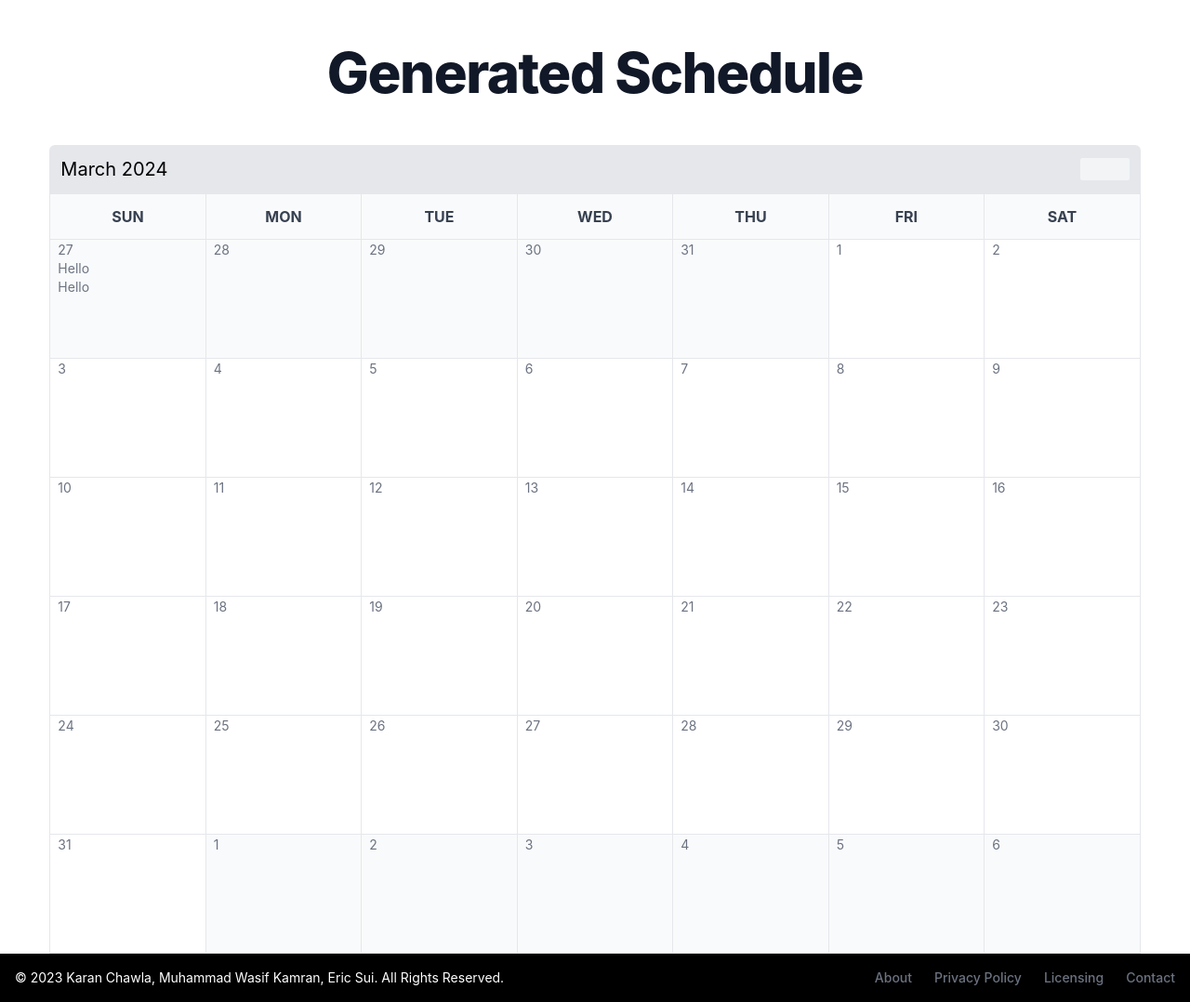
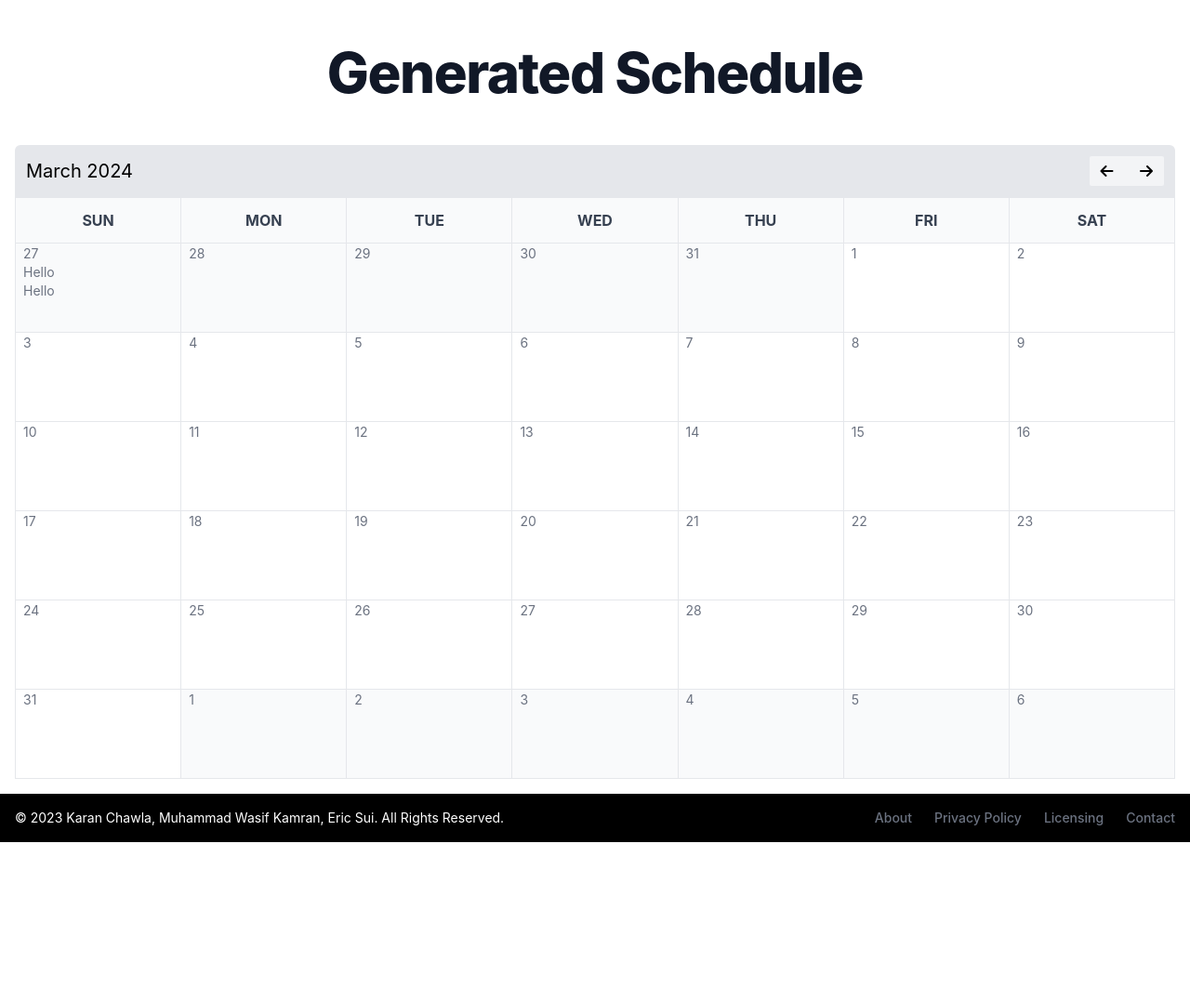
Before and after one commit to muwasifk/supervision, a Django app: page /calendar/ in a window 1280 px wide. Shown: the part 65-1143 px from the top of the page at 93% size. After the commit the page ends 971 px from the top, so only its background shows below. Run offline with Django 5.2, Linux system fonts and the light colour scheme; style sheets or scripts are compiled from the project's sources; some libraries are stand-ins or nearby versions; some web fonts are replaced.

Commit message:
Update calendar.html

```diff
--- a/templates/calendar.html
+++ b/templates/calendar.html
@@ -1,16 +1,16 @@
 {% extends "_base.html" %} {% block content %}
-
+<link rel="stylesheet" href="https://cdnjs.cloudflare.com/ajax/libs/font-awesome/6.5.1/css/all.min.css" integrity="sha512-DTOQO9RWCH3ppGqcWaEA1BIZOC6xxalwEsw9c2QQeAIftl+Vegovlnee1c9QX4TctnWMn13TZye+giMm8e2LwA==" crossorigin="anonymous" referrerpolicy="no-referrer" />
 <h1 class="my-12 text-center font-extrabold leading-none tracking-tight text-gray-900 sm:text-4xl md:text-5xl lg:text-6xl dark:text-white">Generated Schedule</h1>
 
-<section class="flex flex-col items-center">
-  <div class="flex w-11/12 items-center justify-between rounded-t-md bg-gray-200 p-3">
+<section class="flex flex-col items-center mx-4 my-4">
+  <div class="flex w-full items-center justify-between rounded-t-md bg-gray-200 p-3">
     <div class="text-xl">March 2024</div>
     <div class="rounded-sm bg-gray-100">
       <button class="px-3 py-1 hover:bg-gray-200"><i class="fa-solid fa-arrow-left"></i></button>
       <button class="px-3 py-1 hover:bg-gray-200"><i class="fa-solid fa-arrow-right"></i></button>
     </div>
   </div>
-  <table class="w-11/12 table-fixed text-sm text-gray-500">
+  <table class="w-full table-fixed text-sm text-gray-500">
     <thead class="bg-gray-50 text-base uppercase text-gray-700">
       <tr>
         <th scope="col" class="border py-3">Sun</th>
@@ -24,62 +24,62 @@
     </thead>
     <tbody>
       <tr class="text-left align-top">
-        <td class="h-32 border bg-gray-50 px-2">
+        <td class="h-24 border bg-gray-50 px-2">
           27
           <div>Hello</div>
           <div>Hello</div>
         </td>
-        <td class="h-32 border bg-gray-50 px-2">28</td>
-        <td class="h-32 border bg-gray-50 px-2">29</td>
-        <td class="h-32 border bg-gray-50 px-2">30</td>
-        <td class="h-32 border bg-gray-50 px-2">31</td>
-        <td class="h-32 border px-2">1</td>
-        <td class="h-32 border px-2">2</td>
+        <td class="h-24 border bg-gray-50 px-2">28</td>
+        <td class="h-24 border bg-gray-50 px-2">29</td>
+        <td class="h-24 border bg-gray-50 px-2">30</td>
+        <td class="h-24 border bg-gray-50 px-2">31</td>
+        <td class="h-24 border px-2">1</td>
+        <td class="h-24 border px-2">2</td>
       </tr>
       <tr class="text-left align-top">
-        <td class="h-32 border px-2">3</td>
-        <td class="h-32 border px-2">4</td>
-        <td class="h-32 border px-2">5</td>
-        <td class="h-32 border px-2">6</td>
-        <td class="h-32 border px-2">7</td>
-        <td class="h-32 border px-2">8</td>
-        <td class="h-32 border px-2">9</td>
+        <td class="h-24 border px-2">3</td>
+        <td class="h-24 border px-2">4</td>
+        <td class="h-24 border px-2">5</td>
+        <td class="h-24 border px-2">6</td>
+        <td class="h-24 border px-2">7</td>
+        <td class="h-24 border px-2">8</td>
+        <td class="h-24 border px-2">9</td>
       </tr>
       <tr class="text-left align-top">
-        <td class="h-32 border px-2">10</td>
-        <td class="h-32 border px-2">11</td>
-        <td class="h-32 border px-2">12</td>
-        <td class="h-32 border px-2">13</td>
-        <td class="h-32 border px-2">14</td>
-        <td class="h-32 border px-2">15</td>
-        <td class="h-32 border px-2">16</td>
+        <td class="h-24 border px-2">10</td>
+        <td class="h-24 border px-2">11</td>
+        <td class="h-24 border px-2">12</td>
+        <td class="h-24 border px-2">13</td>
+        <td class="h-24 border px-2">14</td>
+        <td class="h-24 border px-2">15</td>
+        <td class="h-24 border px-2">16</td>
       </tr>
       <tr class="text-left align-top">
-        <td class="h-32 border px-2">17</td>
-        <td class="h-32 border px-2">18</td>
-        <td class="h-32 border px-2">19</td>
-        <td class="h-32 border px-2">20</td>
-        <td class="h-32 border px-2">21</td>
-        <td class="h-32 border px-2">22</td>
-        <td class="h-32 border px-2">23</td>
+        <td class="h-24 border px-2">17</td>
+        <td class="h-24 border px-2">18</td>
+        <td class="h-24 border px-2">19</td>
+        <td class="h-24 border px-2">20</td>
+        <td class="h-24 border px-2">21</td>
+        <td class="h-24 border px-2">22</td>
+        <td class="h-24 border px-2">23</td>
       </tr>
       <tr class="text-left align-top">
-        <td class="h-32 border px-2">24</td>
-        <td class="h-32 border px-2">25</td>
-        <td class="h-32 border px-2">26</td>
-        <td class="h-32 border px-2">27</td>
-        <td class="h-32 border px-2">28</td>
-        <td class="h-32 border px-2">29</td>
-        <td class="h-32 border px-2">30</td>
+        <td class="h-24 border px-2">24</td>
+        <td class="h-24 border px-2">25</td>
+        <td class="h-24 border px-2">26</td>
+        <td class="h-24 border px-2">27</td>
+        <td class="h-24 border px-2">28</td>
+        <td class="h-24 border px-2">29</td>
+        <td class="h-24 border px-2">30</td>
       </tr>
       <tr class="text-left align-top">
-        <td class="h-32 border px-2">31</td>
-        <td class="h-32 border bg-gray-50 px-2">1</td>
-        <td class="h-32 border bg-gray-50 px-2">2</td>
-        <td class="h-32 border bg-gray-50 px-2">3</td>
-        <td class="h-32 border bg-gray-50 px-2">4</td>
-        <td class="h-32 border bg-gray-50 px-2">5</td>
-        <td class="h-32 border bg-gray-50 px-2">6</td>
+        <td class="h-24 border px-2">31</td>
+        <td class="h-24 border bg-gray-50 px-2">1</td>
+        <td class="h-24 border bg-gray-50 px-2">2</td>
+        <td class="h-24 border bg-gray-50 px-2">3</td>
+        <td class="h-24 border bg-gray-50 px-2">4</td>
+        <td class="h-24 border bg-gray-50 px-2">5</td>
+        <td class="h-24 border bg-gray-50 px-2">6</td>
       </tr>
     </tbody>
   </table>
```
